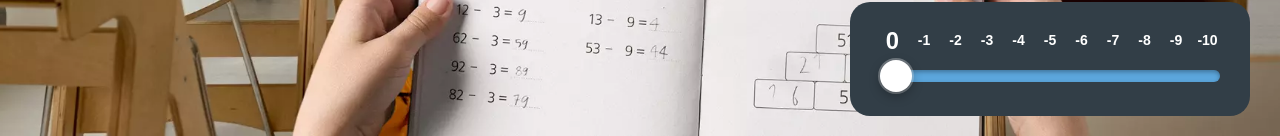
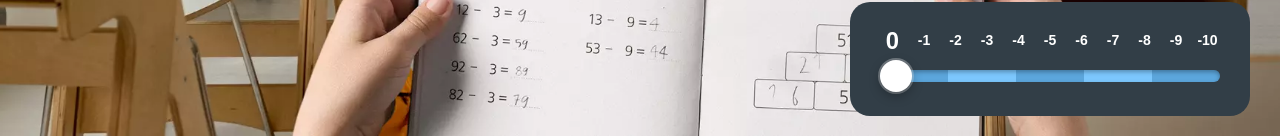
Before and after one commit to Sim0n-sk8/visionSimulator, a Next.js app in the folder index/: page / in a window 1280 px wide. Shown: the part 664-800 px from the top of the page. Built offline with nearby package versions, Linux system fonts and the light colour scheme.

Commit message:
added small tweaks visually

```diff
--- a/index/app/globals.css
+++ b/index/app/globals.css
@@ -169,7 +169,17 @@ body {
   position: relative;
   width: 100%;
   height: 12px;
-  background-color: var(--color-accent);
+  background: linear-gradient(90deg,
+    #5ca6dc 0%,
+    #5ca6dc 20%,
+    #7cc7fd 20%,
+    #7cc7fd 40%,
+    #5ca6dc 40%,
+    #5ca6dc 60%,
+    #7cc7fd 60%,
+    #7cc7fd 80%,
+    #5ca6dc 80%,
+    #5ca6dc 100%);
   border-radius: 12px;
   outline: none;
   -webkit-appearance: none;
--- a/index/app/globals.mobile.css
+++ /dev/null
@@ -1,84 +0,0 @@
-
-
-
-
-  .title {
-    font-size: 1.2rem;
-    top: 10px;
-    left: 8px;
-    padding: 6px 10px;
-    max-width: 80vw;
-    z-index: 101;
-  }
-  .buttonGroup {
-    position: fixed;
-    top: 52px;
-    right: 8px;
-    left: auto;
-    flex-direction: column;
-    gap: 6px;
-    z-index: 102;
-  }
-  .sliderContainer {
-    position: fixed;
-    right: 8px;
-    left: 8px;
-    bottom: 8px;
-    top: auto;
-    width: auto;
-    max-width: 96vw;
-    height: 320px;
-    padding: 14px 8px;
-    background: #2f2f2f;
-    border-radius: 14px;
-    display: flex;
-    flex-direction: column;
-    align-items: center;
-    justify-content: flex-start;
-    z-index: 10;
-    opacity: 0.95;
-  }
-  .sliderNumbers {
-    display: flex;
-    flex-direction: column;
-    align-items: center;
-    justify-content: flex-start;
-    height: 180px;
-    width: 44px;
-    margin-bottom: 10px;
-    overflow-y: auto;
-    scroll-snap-type: y mandatory;
-    gap: 8px;
-  }
-  .number {
-    min-width: 32px;
-    min-height: 24px;
-    font-size: 1rem;
-    scroll-snap-align: center;
-    transition: transform 0.3s, color 0.3s;
-  }
-  .number.active {
-    color: #5ca6dc;
-    font-weight: bold;
-    transform: scale(1.4);
-  }
-  .slider {
-    writing-mode: bt-lr; /* vertical orientation */
-    -webkit-appearance: slider-vertical;
-    width: 36px;
-    height: 160px;
-    margin-top: 6px;
-    margin-bottom: 6px;
-    background: #5ca6dc;
-    border-radius: 12px;
-  }
-  .slider::-webkit-slider-thumb {
-    width: 32px;
-    height: 32px;
-    margin-top: 0;
-  }
-  .slider::-moz-range-thumb {
-    width: 32px;
-    height: 32px;
-    margin-top: 0;
-  }
```
